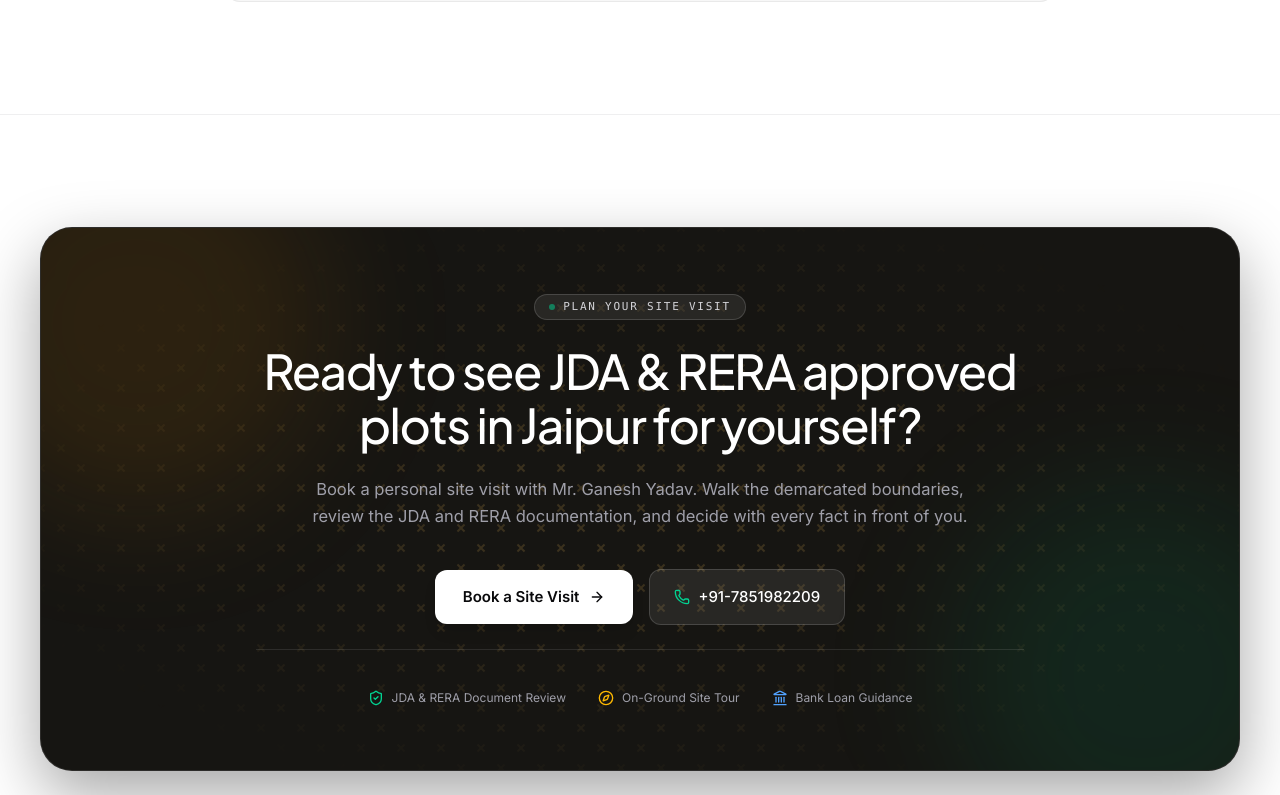
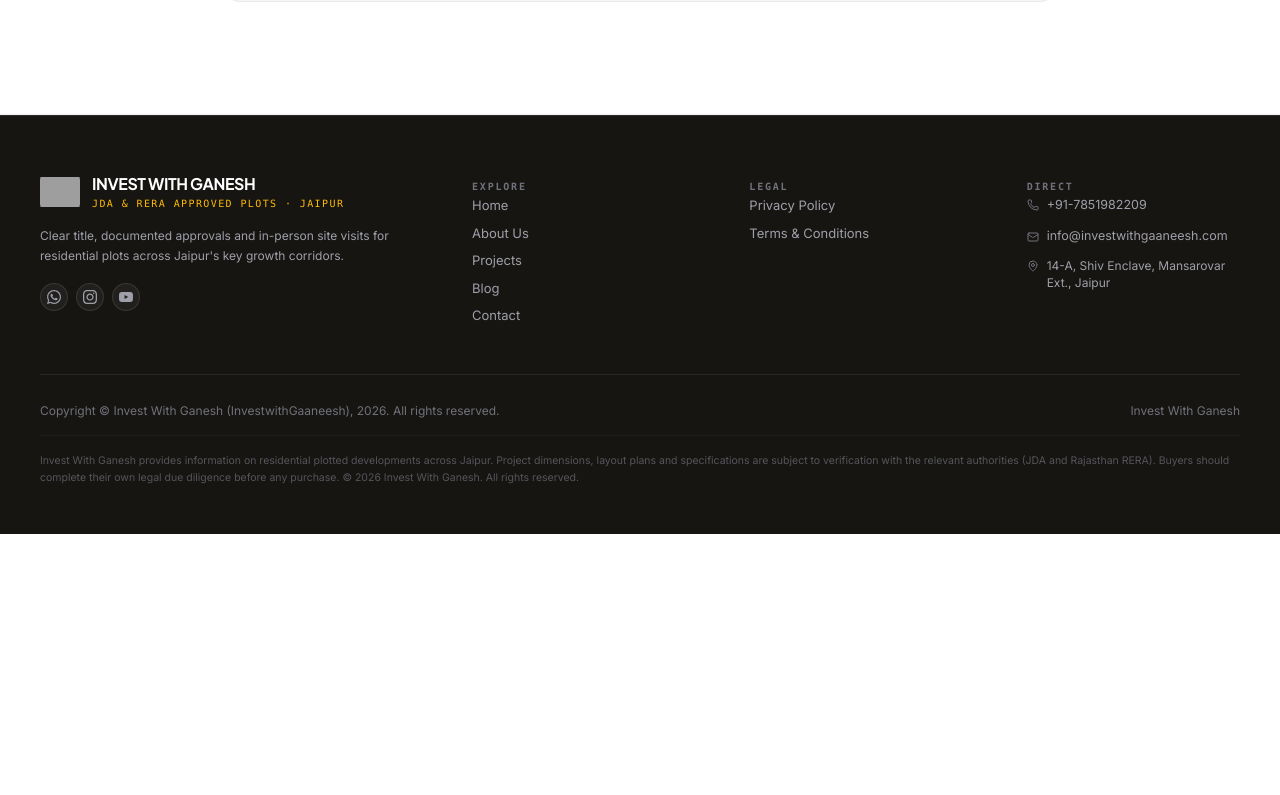
Before and after one commit to bad781478-lang/INVEST-WITH-GANESH, a React (Vite) app: page / in a window 1280 px wide. Shown: the part 9145-9940 px from the top of the page. After the commit the page ends 9678 px from the top, so only its background shows below. Built offline with nearby package versions, Linux system fonts and the light colour scheme; grey boxes are pictures that could not be loaded.

Commit message:
feat: remove CTA section from homepage and add appearing scroll animation to footer

```diff
--- a/src/App.tsx
+++ b/src/App.tsx
@@ -46,6 +46,10 @@ const ScrollAnimationObserver: React.FC = () => {
 
   useEffect(() => {
     if (typeof window === 'undefined' || !('IntersectionObserver' in window)) return;
+
+    // Reset footer reveal on route change so it animates when scrolled to on the new page
+    const footerElements = document.querySelectorAll('footer.is-revealed, footer .is-revealed');
+    footerElements.forEach((el) => el.classList.remove('is-revealed'));
 
     const observer = new IntersectionObserver(
       (entries) => {
--- a/src/components/Footer.tsx
+++ b/src/components/Footer.tsx
@@ -5,12 +5,12 @@ import { companyDetails } from '../data/consultareData';
 
 export const Footer: React.FC = () => {
   return (
-    <footer className="bg-[#161512] text-white pt-12 pb-10 sm:pt-14 sm:pb-12 border-t border-white/10">
+    <footer className="bg-[#161512] text-white pt-12 pb-10 sm:pt-14 sm:pb-12 border-t border-white/10 overflow-hidden reveal-on-scroll">
       <div className="max-w-7xl mx-auto px-5 sm:px-6 md:px-10">
         {/* Top Minimal Section: Brand + Links */}
         <div className="flex flex-col lg:flex-row lg:items-start lg:justify-between gap-8 lg:gap-12 pb-10 sm:pb-12 border-b border-white/[0.08]">
           {/* Brand Lockup (Refined & Compact) */}
-          <div className="space-y-3.5 max-w-sm">
+          <div className="space-y-3.5 max-w-sm reveal-on-scroll delay-100">
             <Link to="/" className="inline-flex items-center gap-3 group">
               <img
                 src="/brand/logo-square.png"
@@ -76,7 +76,7 @@ export const Footer: React.FC = () => {
           </div>
 
           {/* Minimal Links Grid */}
-          <div className="grid grid-cols-2 sm:grid-cols-3 gap-8 sm:gap-12 lg:gap-16">
+          <div className="grid grid-cols-2 sm:grid-cols-3 gap-8 sm:gap-12 lg:gap-16 reveal-on-scroll delay-200">
             {/* Nav Links */}
             <div className="space-y-3">
               <span className="text-[10px] font-mono uppercase tracking-[0.18em] text-zinc-500 font-semibold">
@@ -172,7 +172,7 @@ export const Footer: React.FC = () => {
         </div>
 
         {/* Bottom Credits & Legal */}
-        <div className="pt-6 sm:pt-7 flex flex-col sm:flex-row items-center justify-between gap-3 text-xs text-zinc-500">
+        <div className="pt-6 sm:pt-7 flex flex-col sm:flex-row items-center justify-between gap-3 text-xs text-zinc-500 reveal-fade delay-300">
           <p className="text-zinc-500 text-[12px]">{companyDetails.copyright}</p>
           <a
             href={companyDetails.designerUrl}
@@ -185,7 +185,7 @@ export const Footer: React.FC = () => {
         </div>
 
         {/* Minimal Legal Disclaimer */}
-        <div className="mt-4 pt-4 border-t border-white/[0.04] text-[10.5px] text-zinc-500/70 leading-relaxed font-normal">
+        <div className="mt-4 pt-4 border-t border-white/[0.04] text-[10.5px] text-zinc-500/70 leading-relaxed font-normal reveal-fade delay-400">
           <p>{companyDetails.disclaimer}</p>
         </div>
       </div>
--- a/src/pages/HomePage.tsx
+++ b/src/pages/HomePage.tsx
@@ -9,7 +9,6 @@ import { ResultsSection } from '../components/home/ResultsSection';
 import { TestimonialsSection } from '../components/home/TestimonialsSection';
 import { BlogsSection } from '../components/home/BlogsSection';
 import { FaqSection } from '../components/home/FaqSection';
-import { CTASection } from '../components/home/CTASection';
 
 export const HomePage: React.FC = () => {
   return (
@@ -24,7 +23,6 @@ export const HomePage: React.FC = () => {
       <TestimonialsSection />
       <BlogsSection />
       <FaqSection />
-      <CTASection />
     </main>
   );
 };
```
